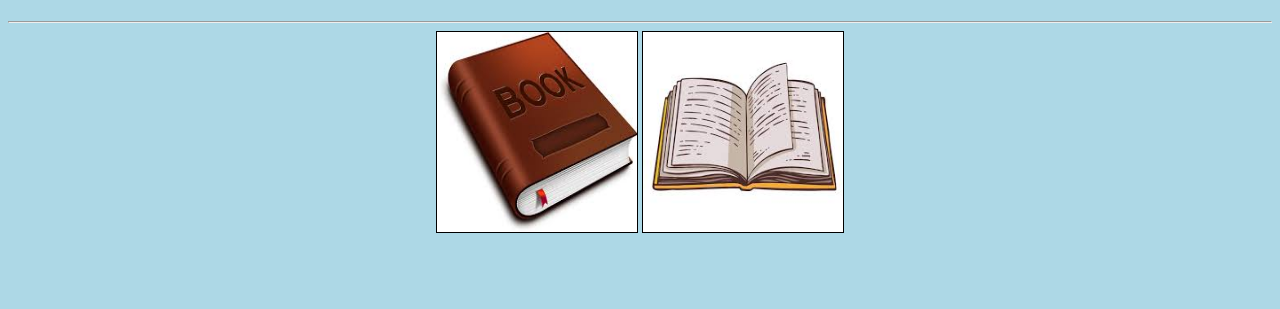
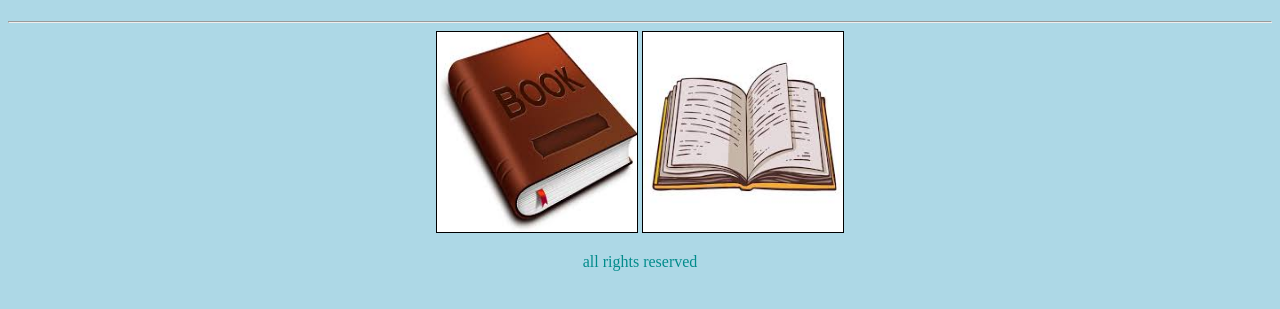
Before and after one commit to sua90-beep/MyBookStore, a plain HTML site: page index.html in a window 1280 px wide. Shown: the part 59-368 px from the top of the page. Drawn offline with Linux system fonts and the light colour scheme.

Commit message:
add copy rights

```diff
--- a/index.html
+++ b/index.html
@@ -15,5 +15,6 @@
 <img src="images/image4.jpg"/>
 <img src="images/image5.jpg"/>
 
+<p> all rights reserved</p>
 </body>
 </html>
```
